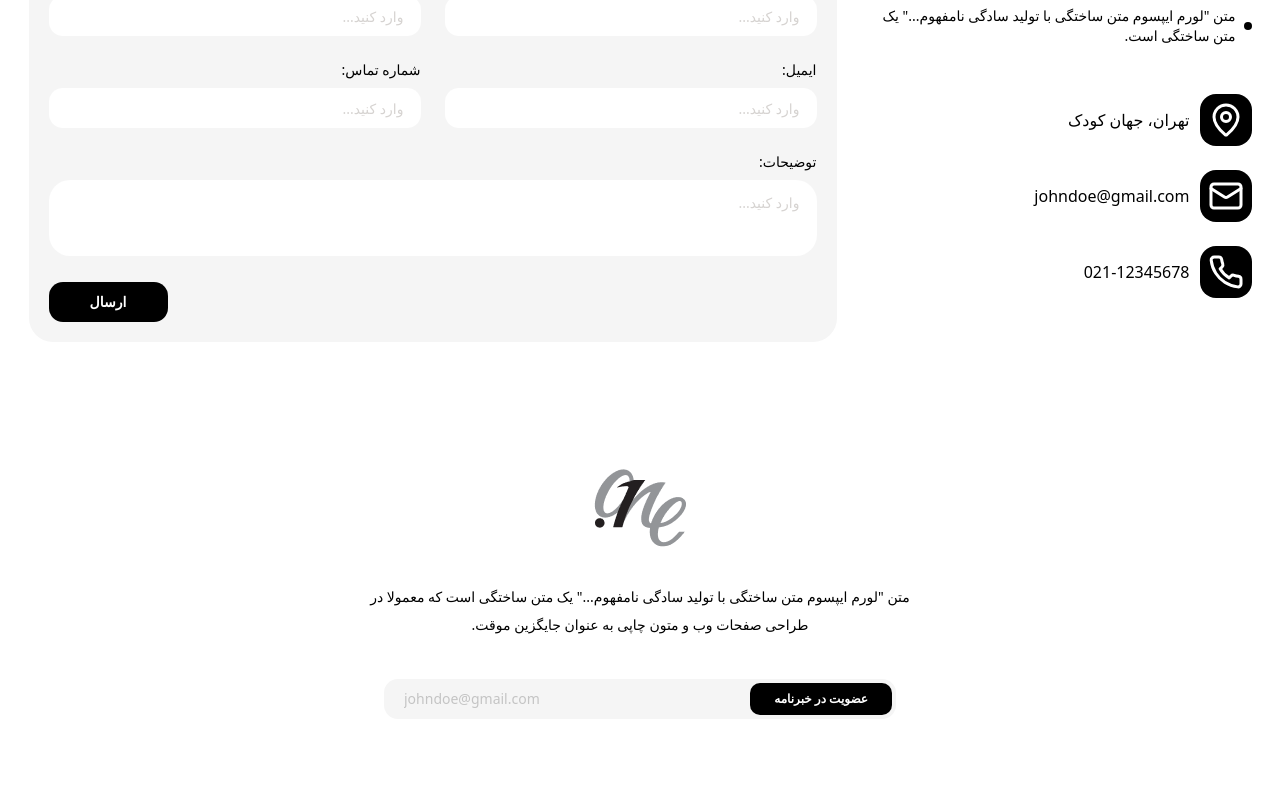
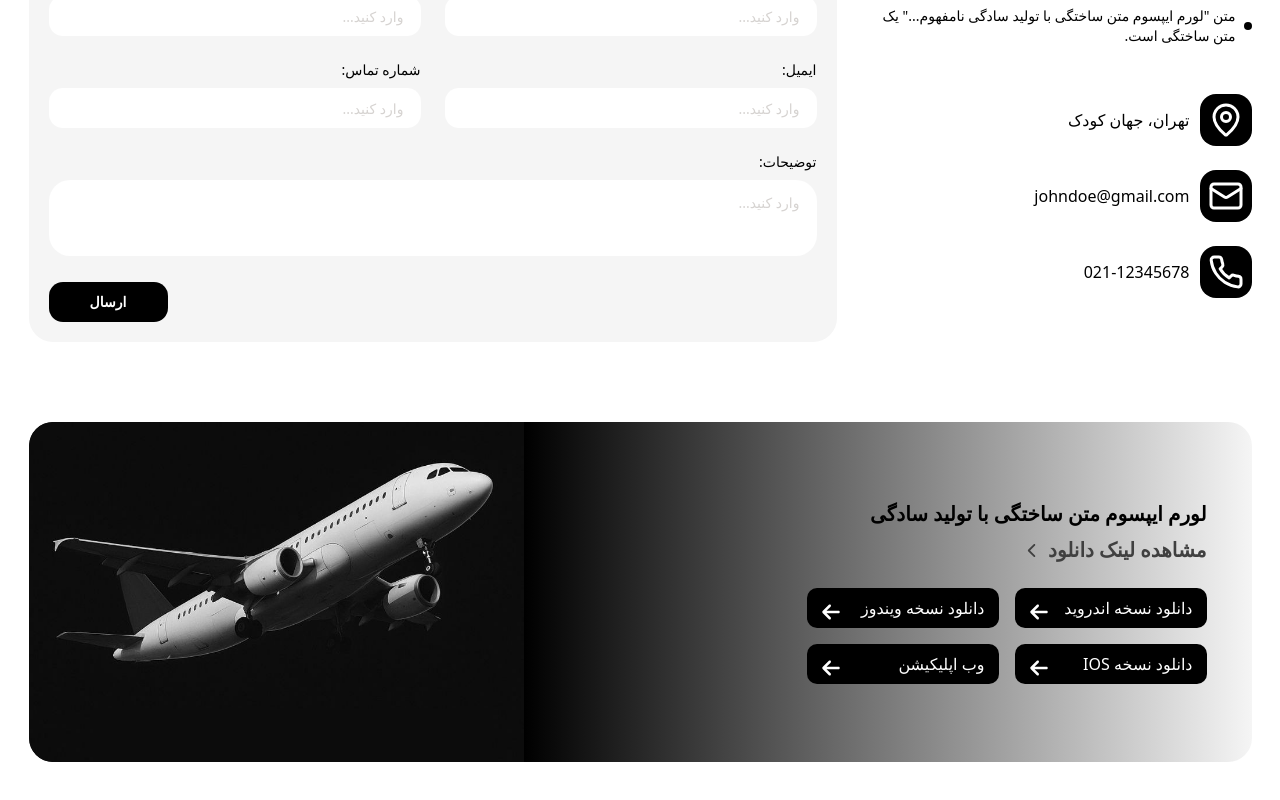
Before and after one commit to Jaberansary/Ticket-sales, a React (Vite) app: page / in a window 1280 px wide. Shown: the part 2937-3737 px from the top of the page. Before the commit the page ends 3696 px from the top, so only its background shows below. Built offline with nearby package versions, Linux system fonts and the light colour scheme.

Commit message:
add download banner section

```diff
--- a/src/App.jsx
+++ b/src/App.jsx
@@ -6,7 +6,8 @@ import AboutSection from "./components/AboutSection";
 import NewTours from "./components/NewTours";
 import FaqSection from "./components/FaqSection";
 import ContactUs from "./components/ContactUs";
-import NewsletterSection from "./components/NewsletterSection";
+import DownloadBanner from "./components/DownloadBanner";
+import Footer from "./components/Footer";
 function App() {
   return (
     <>
@@ -18,7 +19,8 @@ function App() {
         <Articles />
         <FaqSection />
         <ContactUs />
-        <NewsletterSection />
+        <DownloadBanner />
+        <Footer />
       </div>
     </>
   );
--- /dev/null
+++ b/src/components/DownloadBanner.tsx
@@ -0,0 +1,60 @@
+import { FaArrowLeft, FaChevronLeft } from "react-icons/fa6";
+import planeImg from "../assets/images/plane.png";
+
+const DownloadBanner = () => {
+  return (
+    <section className="w-full">
+      <div className="flex w-full max-w-[1224px]   h-[340px] rounded-3xl overflow-hidden ">
+        <div
+          dir="rtl"
+          className="  w-[728px] flex flex-col justify-center py-[60px] px-[45px] gap-6 bg-gradient-to-l from-neutral-100 to-black"
+        >
+          {/* Titles */}
+          <div className="text-right space-y-2 text-xl font-bold">
+            <h2 className=" text-black">
+              لورم ایپسوم متن ساختگی با تولید سادگی
+            </h2>
+            <button className="flex items-center gap-2 text-neutral-700">
+              <span>مشاهده لینک دانلود</span>
+              <FaChevronLeft size={15} />
+            </button>
+          </div>
+
+          {/* Download Button*/}
+          <div className="grid grid-cols-1 sm:grid-cols-2 gap-4 max-w-md ml-auto">
+            <button className="flex items-center justify-between w-[192px] gap-3 bg-black text-white px-3.5 py-2 rounded-[10px] text-base">
+              <span>دانلود نسخه اندروید</span>
+              <FaArrowLeft className="shrink-0 translate-y-1" size={20} />
+            </button>
+
+            <button className="flex items-center justify-between w-[192px] gap-3 bg-black text-white px-3.5 py-2 rounded-[10px] text-base">
+              <span>دانلود نسخه ویندوز</span>
+              <FaArrowLeft className="shrink-0 translate-y-1" size={20} />
+            </button>
+
+            <button className="flex items-center justify-between w-[192px] gap-3 bg-black text-white px-3.5 py-2 rounded-[10px] text-base">
+              <span>دانلود نسخه IOS</span>
+              <FaArrowLeft className="shrink-0 translate-y-1" size={20} />
+            </button>
+
+            <button className="flex items-center justify-between w-[192px] gap-3 bg-black text-white px-3.5 py-2 rounded-[10px] text-base">
+              <span>وب اپلیکیشن</span>
+              <FaArrowLeft className="shrink-0 translate-y-1" size={20} />
+            </button>
+          </div>
+        </div>
+
+        {/* Image*/}
+        <div className="w-[496px] h-[340px] overflow-hidden flex items-center justify-center bg-black">
+          <img
+            src={planeImg}
+            alt="airplane"
+            className="w-full h-full object-cover object-center rounded-l-3xl"
+          />
+        </div>
+      </div>
+    </section>
+  );
+};
+
+export default DownloadBanner;
```
Also changed, not shown: src/assets/images/plane.png (added).
